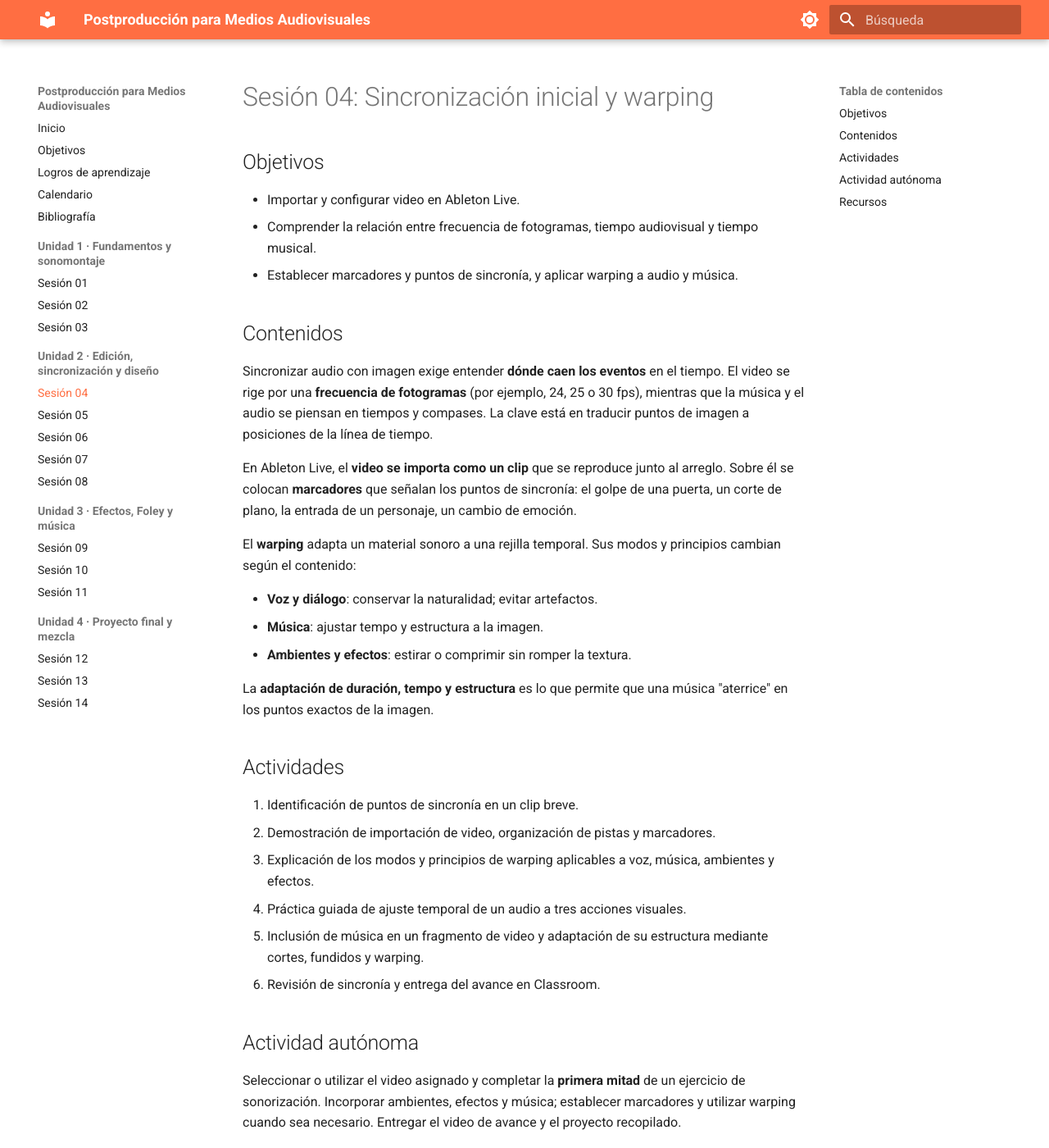
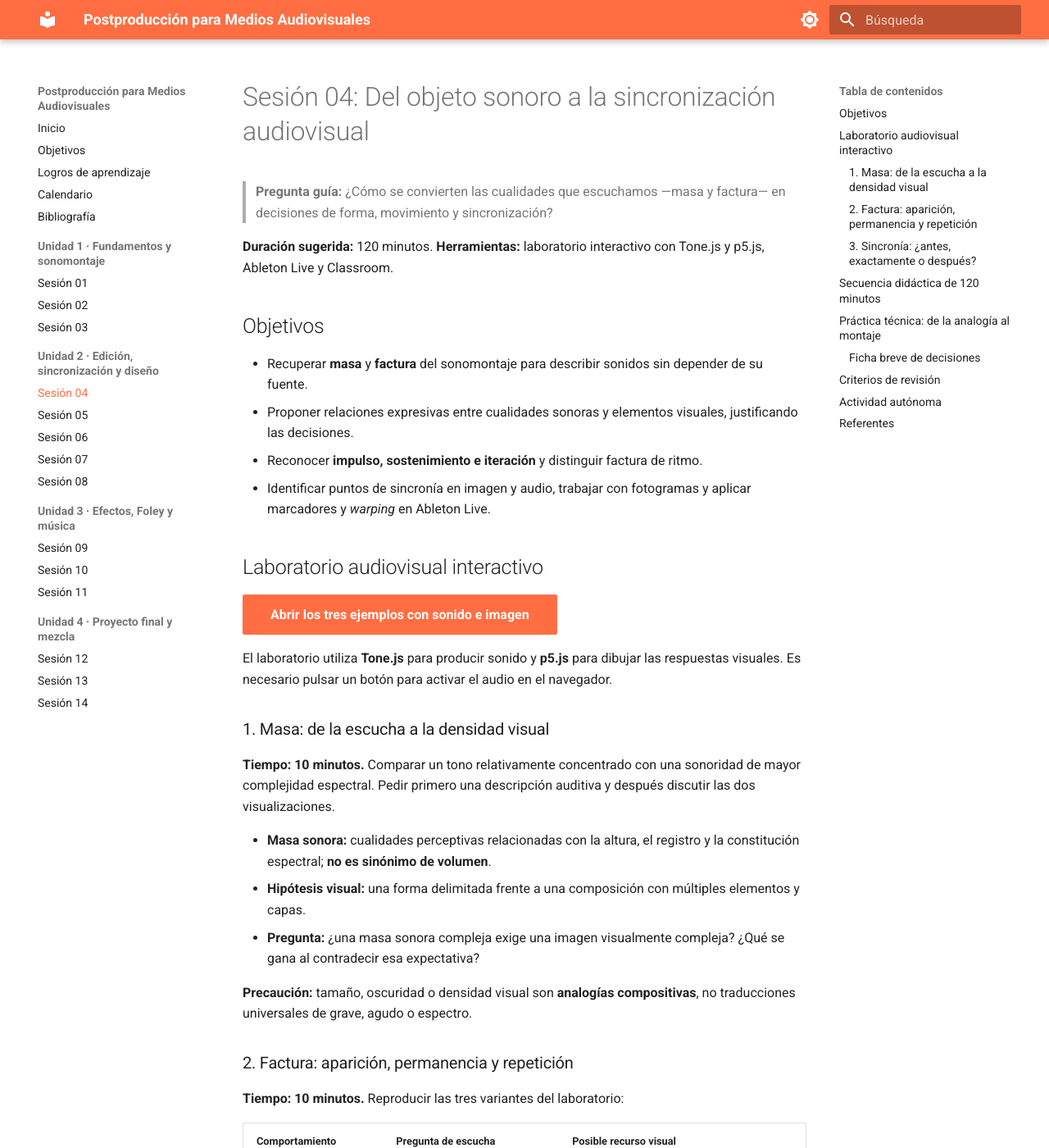
Before and after one commit to joseurgilesc/posrproducci-n-audiovisuales, an MkDocs documentation site: the page built from docs/sesiones/sesion-04.md, in a window 1280 px wide and 1400 px high. Shown: the whole window at 82% size. Built offline with MkDocs 1.6.1 and Material for MkDocs 9.7.7, drawn with Linux system fonts in a browser that asks for light colours; some of the changed text lies outside the part shown.

Commit message:
Rediseñar sesión 04 conectando masa, factura y sincronización

```diff
--- a/docs/sesiones/sesion-04.md
+++ b/docs/sesiones/sesion-04.md
@@ -1,43 +1,102 @@
-# Sesión 04: Sincronización inicial y warping
+# Sesión 04: Del objeto sonoro a la sincronización audiovisual
+
+> **Pregunta guía:** ¿Cómo se convierten las cualidades que escuchamos —masa y factura— en decisiones de forma, movimiento y sincronización?
+
+**Duración sugerida:** 120 minutos. **Herramientas:** laboratorio interactivo con Tone.js y p5.js, Ableton Live y Classroom.
 
 ## Objetivos
 
-- Importar y configurar video en Ableton Live.
-- Comprender la relación entre frecuencia de fotogramas, tiempo audiovisual y tiempo musical.
-- Establecer marcadores y puntos de sincronía, y aplicar warping a audio y música.
+- Recuperar **masa** y **factura** del sonomontaje para describir sonidos sin depender de su fuente.
+- Proponer relaciones expresivas entre cualidades sonoras y elementos visuales, justificando las decisiones.
+- Reconocer **impulso, sostenimiento e iteración** y distinguir factura de ritmo.
+- Identificar puntos de sincronía en imagen y audio, trabajar con fotogramas y aplicar marcadores y *warping* en Ableton Live.
 
-## Contenidos
+## Laboratorio audiovisual interactivo
 
-Sincronizar audio con imagen exige entender **dónde caen los eventos** en el tiempo. El video se rige por una **frecuencia de fotogramas** (por ejemplo, 24, 25 o 30 fps), mientras que la música y el audio se piensan en tiempos y compases. La clave está en traducir puntos de imagen a posiciones de la línea de tiempo.
+**[Abrir los tres ejemplos con sonido e imagen](../laboratorio-masa-factura.html){ .md-button .md-button--primary }**
 
-En Ableton Live, el **video se importa como un clip** que se reproduce junto al arreglo. Sobre él se colocan **marcadores** que señalan los puntos de sincronía: el golpe de una puerta, un corte de plano, la entrada de un personaje, un cambio de emoción.
+El laboratorio utiliza **Tone.js** para producir sonido y **p5.js** para dibujar las respuestas visuales. Es necesario pulsar un botón para activar el audio en el navegador.
 
-El **warping** adapta un material sonoro a una rejilla temporal. Sus modos y principios cambian según el contenido:
+### 1. Masa: de la escucha a la densidad visual
 
-- **Voz y diálogo**: conservar la naturalidad; evitar artefactos.
-- **Música**: ajustar tempo y estructura a la imagen.
-- **Ambientes y efectos**: estirar o comprimir sin romper la textura.
+**Tiempo: 10 minutos.** Comparar un tono relativamente concentrado con una sonoridad de mayor complejidad espectral. Pedir primero una descripción auditiva y después discutir las dos visualizaciones.
 
-La **adaptación de duración, tempo y estructura** es lo que permite que una música "aterrice" en los puntos exactos de la imagen.
+- **Masa sonora:** cualidades perceptivas relacionadas con la altura, el registro y la constitución espectral; **no es sinónimo de volumen**.
+- **Hipótesis visual:** una forma delimitada frente a una composición con múltiples elementos y capas.
+- **Pregunta:** ¿una masa sonora compleja exige una imagen visualmente compleja? ¿Qué se gana al contradecir esa expectativa?
 
-## Actividades
+**Precaución:** tamaño, oscuridad o densidad visual son **analogías compositivas**, no traducciones universales de grave, agudo o espectro.
 
-1. Identificación de puntos de sincronía en un clip breve.
-2. Demostración de importación de video, organización de pistas y marcadores.
-3. Explicación de los modos y principios de warping aplicables a voz, música, ambientes y efectos.
-4. Práctica guiada de ajuste temporal de un audio a tres acciones visuales.
-5. Inclusión de música en un fragmento de video y adaptación de su estructura mediante cortes, fundidos y warping.
-6. Revisión de sincronía y entrega del avance en Classroom.
+### 2. Factura: aparición, permanencia y repetición
+
+**Tiempo: 10 minutos.** Reproducir las tres variantes del laboratorio:
+
+| Comportamiento sonoro | Pregunta de escucha | Posible recurso visual |
+| --- | --- | --- |
+| Impulsivo | ¿Cómo irrumpe y desaparece? | Destello, corte, aparición súbita |
+| Sostenido | ¿Cómo permanece o evoluciona? | Plano persistente, línea, transformación continua |
+| Iterativo | ¿Cómo se reiteran los ataques? | Secuencia de apariciones, parpadeo, patrón |
+
+**Distinción:** la factura describe el modo de aparición y mantenimiento del sonido; el **ritmo** describe la organización temporal de eventos. Una iteración puede producir ritmos regulares o irregulares.
+
+### 3. Sincronía: ¿antes, exactamente o después?
+
+**Tiempo: 10 minutos.** En el laboratorio, el evento visual aparece en **1,00 s**. Ajustar el sonido a **−200 ms, 0 ms y +200 ms**. Escuchar y discutir cómo cambia la percepción de causalidad, anticipación o respuesta.
+
+A **25 fps**, un fotograma dura **40 ms**: un desplazamiento de **200 ms equivale a 5 fotogramas**. A 24 fps, un fotograma dura aproximadamente 41,67 ms. No confundir milisegundos con fotogramas.
+
+## Secuencia didáctica de 120 minutos
+
+| Tiempo | Fase | Acción del docente y del estudiante |
+| --- | --- | --- |
+| 0–10 min | Recuperación | Escuchar tres sonidos de la sesión anterior; describir masa y factura antes de identificar la fuente. |
+| 10–20 min | Demostración 1 | Explorar masa en el laboratorio. Formular y discutir dos soluciones visuales alternativas. |
+| 20–30 min | Demostración 2 | Comparar factura impulsiva, sostenida e iterativa. Distinguir factura y ritmo. |
+| 30–40 min | Demostración 3 | Probar desfases en el laboratorio. Identificar el fotograma de un evento y su punto de sincronía. |
+| 40–55 min | Ableton Live | Importar video, verificar FPS, localizar tres acciones, crear localizadores y organizar pistas. |
+| 55–75 min | Taller de análisis | Seleccionar 3–5 sonidos, describir su masa y factura y dibujar un storyboard de 20–30 segundos. |
+| 75–105 min | Taller de montaje | Sincronizar ataques, sostenimientos y repeticiones con acciones o cambios visuales; editar audio y aplicar warping **solo cuando sea necesario**. |
+| 105–115 min | Revisión | Comparar una sincronía exacta y otra desplazada; justificar la opción elegida. |
+| 115–120 min | Cierre | Presentar una decisión fundada en masa, otra en factura y una decisión de sincronización. |
+
+## Práctica técnica: de la analogía al montaje
+
+1. **Importación:** cargar el clip de video en Ableton Live y comprobar la frecuencia de fotogramas del material.
+2. **Análisis:** localizar tres eventos visuales (corte, contacto, movimiento, cambio de luz) y marcar sus tiempos.
+3. **Diseño sonoro:** escoger al menos un sonido impulsivo, uno sostenido y una secuencia iterativa. Describir **masa** y **factura** de cada uno.
+4. **Montaje:** sincronizar dos eventos de manera precisa y probar un tercero con anticipación o retraso intencional.
+5. **Warping:** ajustar duración o tempo de música/ambientes cuando lo requiera la imagen; comparar el resultado con el audio original y escuchar posibles artefactos. No deformar automáticamente todos los efectos.
+6. **Exportación:** generar una pieza de **20–30 segundos** y conservar el proyecto editable.
+
+### Ficha breve de decisiones
+
+| Sonido | Masa observada | Factura observada | Decisión visual | Punto de sincronía |
+| --- | --- | --- | --- | --- |
+| Golpe metálico | Compleja / brillante | Impulsiva | Destello fragmentado | Fotograma del impacto |
+| Zumbido | Concentrada / grave | Sostenida | Forma que permanece | Inicio y final del plano |
+| Golpes repetidos | Variable | Iterativa | Apariciones sucesivas | Cada ataque |
+
+**Consigna:** producir una pieza audiovisual abstracta o intervenir un clip existente. Las relaciones pueden ser de **correspondencia o contraste**, siempre que se argumenten.
+
+## Criterios de revisión
+
+- **Análisis (30 %):** distingue masa y factura y usa vocabulario pertinente.
+- **Composición (25 %):** propone decisiones visuales coherentes o contrastes intencionales.
+- **Sincronización (30 %):** sitúa eventos con precisión y utiliza *warping* con criterio.
+- **Justificación y entrega (15 %):** explica decisiones y entrega exportación y proyecto.
 
 ## Actividad autónoma
 
-Seleccionar o utilizar el video asignado y completar la **primera mitad** de un ejercicio de sonorización. Incorporar ambientes, efectos y música; establecer marcadores y utilizar warping cuando sea necesario. Entregar el video de avance y el proyecto recopilado.
+Continuar la sonorización del video asignado en Classroom. Incorporar ambientes, efectos y música; identificar tres puntos de sincronía y documentar **una decisión relacionada con la masa**, **otra con la factura** y **una prueba de desfase**. Entregar video de avance y proyecto recopilado.
 
-## Recursos
+## Referentes
 
-- Uso de warping y primer acercamiento al proyecto de video (Classroom).
-- Referencia: inclusión de música en el video *Numeral* (Classroom).
+- **Pierre Schaeffer**, *Traité des objets musicaux* (1966): escucha reducida y descripción morfológica del objeto sonoro.
+- **Wassily Kandinsky**, *Punto y línea sobre el plano* (1926): elementos visuales y tensiones expresivas.
+- **Oskar Fischinger**: animación abstracta como referencia histórica para relaciones entre sonido, forma y movimiento.
+
+> **Idea de cierre:** no dibujamos sonidos literalmente; empleamos sus cualidades perceptivas para tomar decisiones audiovisuales.
 
 ---
 
-*Herramientas: Ableton Live (video, marcadores, warping), Google Classroom.*
+*Herramientas: Tone.js, p5.js, Ableton Live y Google Classroom.*
```
